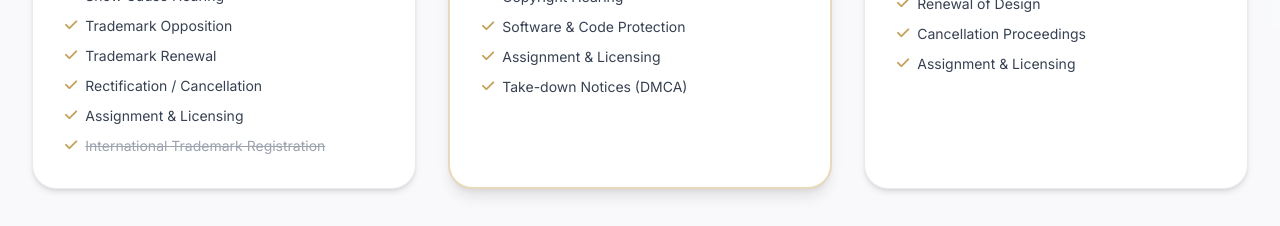
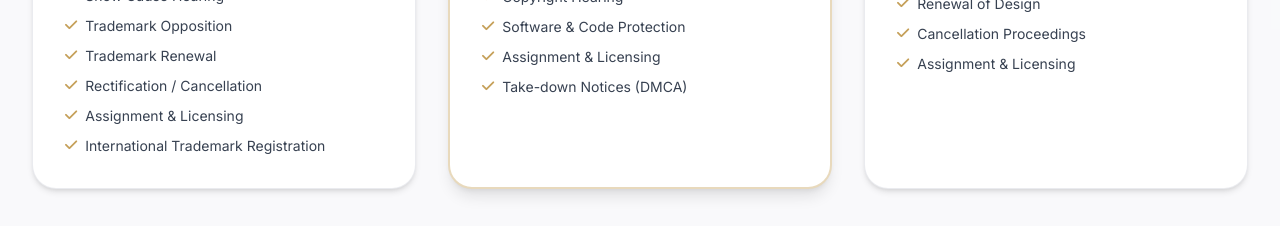
Before and after one commit to jrhfusfb/Trademark-Secure-Co, a React (Vite) app in the folder frontend/: page / in a window 1280 px wide. Shown: the part 3020-3246 px from the top of the page. Built offline with nearby package versions, Linux system fonts and the light colour scheme.

Commit message:
Content: remove strikethrough from International Trademark Registration

```diff
--- a/frontend/src/pages/Index8Page.jsx
+++ b/frontend/src/pages/Index8Page.jsx
@@ -268,7 +268,7 @@ const Index8Page = () => {
                 <li className="flex items-start gap-2"><i className="fa-solid fa-check text-secondary mt-0.5 shrink-0"></i> Trademark Renewal</li>
                 <li className="flex items-start gap-2"><i className="fa-solid fa-check text-secondary mt-0.5 shrink-0"></i> Rectification / Cancellation</li>
                 <li className="flex items-start gap-2"><i className="fa-solid fa-check text-secondary mt-0.5 shrink-0"></i> Assignment &amp; Licensing</li>
-                <li className="flex items-start gap-2 text-gray-400"><i className="fa-solid fa-check text-secondary mt-0.5 shrink-0"></i> <span className="line-through">International Trademark Registration</span></li>
+                <li className="flex items-start gap-2"><i className="fa-solid fa-check text-secondary mt-0.5 shrink-0"></i> International Trademark Registration</li>
               </ul>
             </div>
 
```
